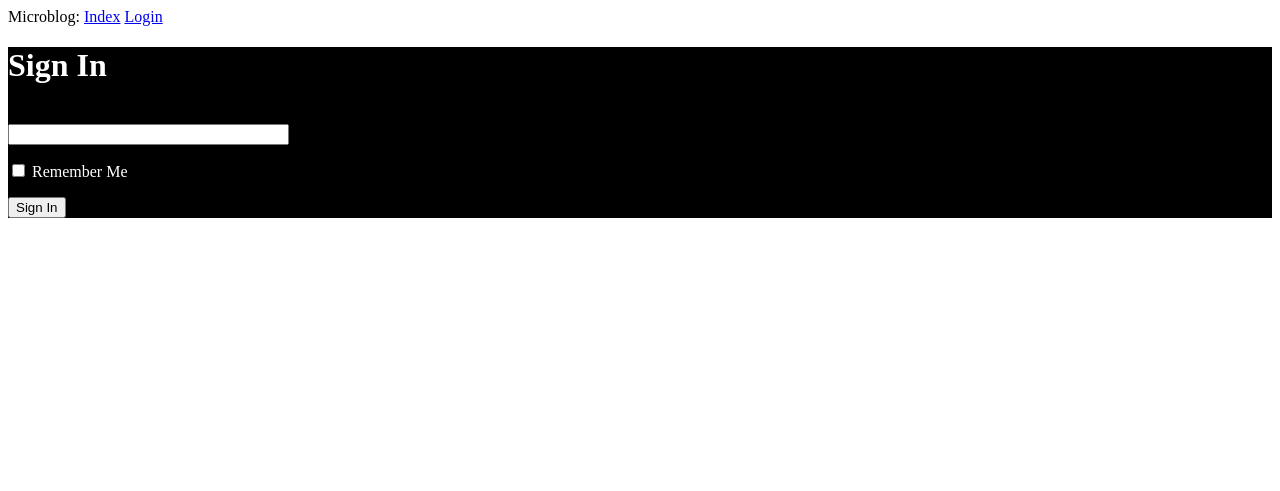
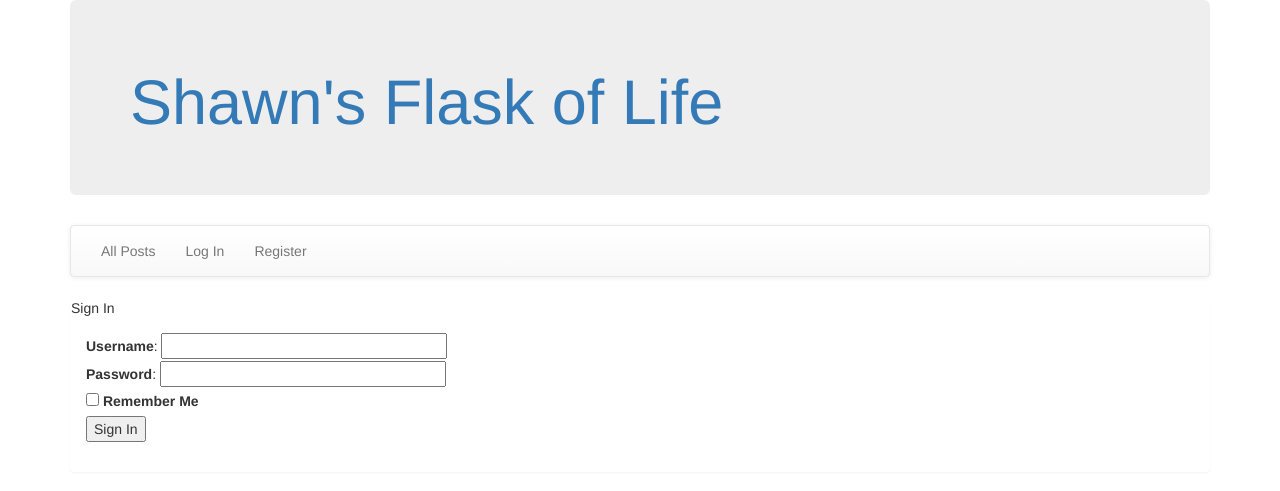
Before and after one commit to shawnco/microblog, a Flask app: page /login in a window 1280 px wide. Shown: the top 491 px of the page. Run offline with Flask 2, Linux system fonts and the light colour scheme; some libraries are stand-ins or nearby versions.

Commit message:
Trying to complete the basic tutorial

```diff
--- a/app/__init__.py
+++ b/app/__init__.py
@@ -2,10 +2,13 @@ from flask import Flask
 from config import Config
 from flask_sqlalchemy import SQLAlchemy
 from flask_migrate import Migrate
+from flask_login import LoginManager
 
 app = Flask(__name__)
 app.config.from_object(Config)
 db = SQLAlchemy(app)
 migrate = Migrate(app, db)
+login = LoginManager(app)
+login.login_view = 'login'
 
 from app import routes, models
--- a/app/forms.py
+++ b/app/forms.py
@@ -1,6 +1,7 @@
 from flask_wtf import FlaskForm
 from wtforms import StringField, PasswordField, BooleanField, SubmitField, TextAreaField
-from wtforms.validators import DataRequired
+from wtforms.validators import DataRequired, ValidationError, Email, EqualTo
+from app.models import User
 
 class LoginForm(FlaskForm):
     username = StringField('Username', validators=[DataRequired()])
@@ -12,3 +13,21 @@ class NewpostForm(FlaskForm):
     title = StringField('Title', validators=[DataRequired()])
     text = StringField('Text', validators=[DataRequired()])
     submit = SubmitField('Submit Post')
+
+class RegistrationForm(FlaskForm):
+    username = StringField('Username', validators=[DataRequired()])
+    email = StringField('Email', validators=[DataRequired(), Email()])
+    password = PasswordField('Password', validators=[DataRequired()])
+    password2 = PasswordField(
+        'Repeat Password', validators=[DataRequired(), EqualTo('password')])
+    submit = SubmitField('Register')
+
+    def validate_username(self, username):
+        user = User.query.filter_by(username=username.data).first()
+        if user is not None:
+            raise ValidationError('Please use a different username.')
+
+    def validate_email(self, email):
+        user = User.query.filter_by(email=email.data).first()
+        if user is not None:
+            raise ValidationError('Please use a different email address.')
--- a/app/routes.py
+++ b/app/routes.py
@@ -1,28 +1,41 @@
 from app import app, db
-from flask import render_template, request
-from app.forms import LoginForm, NewpostForm
-from app.models import Post
+from flask import render_template, request, flash, redirect, url_for
+from app.forms import LoginForm, NewpostForm, RegistrationForm
+from app.models import Post, User
 import sys
 import json
+from flask_login import current_user, login_user, login_required
+from werkzeug.urls import url_parse
 
 @app.route('/')
 @app.route('/index')
 def index():
-    content = "'Ello guvna! Fancy some fish 'n chips with ya afternoon tea?"
-    return render_template('index.html', content = content)
+    return render_template('index.html')
 
 @app.route('/login', methods=['GET', 'POST'])
 def login():
+    if current_user.is_authenticated:
+        return redirect(url_for('index'))
     form = LoginForm()
     if form.validate_on_submit():
-        print('validate login',file=sys.stderr)
-        flash('Login requested for {}, remember_me = {}').format(
-            form.username.data, form.remember_me.data
-        )
-        return redirect('/index')
-    return render_template('login.html', form=form, title='Sign In to the Madhouse')
+        user = User.query.filter_by(username = form.username.data).first()
+        if user is None or not user.check_password(form.password.data):
+            flash('Invalid username or password')
+            return redirect(url_for('login'))
+        login_user(user, remember = form.remember_me.data)
+        next_page = request.args.get('next')
+        if not next_page or url_parse(next_page).netloc != '':
+            next_page = url_for('index')
+        return redirect(next_page)
+    return render_template('login.html', title = 'Sign In to the Flask', form = form)
+
+@app.route('/logout')
+def logout():
+    logout_user()
+    return redirect(url_for('index'))
 
 @app.route('/newpost', methods=['GET', 'POST'])
+@login_required
 def newpost():
     print('request?',request.form,file=sys.stderr)
     content = ''
@@ -36,11 +49,6 @@ def newpost():
         db.session.commit()
     return render_template('newpost.html', content = content, form = form)
 
-@app.route('/modlist')
-def mod_list():
-    content = ['jere', 'luke', 'kinka', 'kss', 'nerdforjesus1']
-    return render_template('modlist.html', content = content)
-
 @app.route('/posts')
 def posts():
     content = Post.query.all()
@@ -50,3 +58,17 @@ def posts():
 def post(id):
     content = Post.query.get(id)
     return render_template('post.html', content = content)
+
+@app.route('/register', methods=['GET', 'POST'])
+def register():
+    if current_user.is_authenticated:
+        return redirect(url_for('index'))
+    form = RegistrationForm()
+    if form.validate_on_submit():
+        user = User(username=form.username.data, email=form.email.data)
+        user.set_password(form.password.data)
+        db.session.add(user)
+        db.session.commit()
+        flash('Congratulations, you are now a registered user!')
+        return redirect(url_for('login'))
+    return render_template('register.html', title='Register', form=form)
--- a/app/templates/base.html
+++ b/app/templates/base.html
@@ -1,21 +1,36 @@
 <html>
     <head>
         <title>Shawn Learns Flask!</title>
-        <style type='text/css'>
-            #content{
-                background-color: black;
-                color: white;
-            }
-        </style>
+        <link rel="stylesheet" href="https://maxcdn.bootstrapcdn.com/bootstrap/3.3.7/css/bootstrap.min.css" integrity="sha384-BVYiiSIFeK1dGmJRAkycuHAHRg32OmUcww7on3RYdg4Va+PmSTsz/K68vbdEjh4u" crossorigin="anonymous">
+        <link rel="stylesheet" href="https://maxcdn.bootstrapcdn.com/bootstrap/3.3.7/css/bootstrap-theme.min.css" integrity="sha384-rHyoN1iRsVXV4nD0JutlnGaslCJuC7uwjduW9SVrLvRYooPp2bWYgmgJQIXwl/Sp" crossorigin="anonymous">
     </head>
     <body>
-        <div>
-            Microblog:
-            <a href='/index'>Index</a>
-            <a href='/login'>Login</a>
-        </div>
-        <div id='content'>
-            {% block content %}{% endblock %}
+        <div class='container'>
+            <div class='jumbotron'>
+                <h1><a href='/index'>Shawn's Flask of Life</a></h1>
+            </div>
+            <nav class='navbar navbar-default'>
+                <div class='container-fluid'>
+                    <ul class='nav navbar-nav'>
+                        <li><a href='/posts'>All Posts</a></li>
+                        {% if current_user.is_anonymous %}
+                        <li><a href='{{ url_for("login") }}'>Log In</a></li>
+                        <li><a href='{{ url_for("register") }}'>Register</a></li>
+                        {% else %}
+                        <li><a href='{{ url_for("newpost") }}'>New Post</a></li>
+                        <li><a href='{{ url_for("logout") }}'>Log Out</a></li>
+                        {% endif %}
+                        {% if current_user.username %}
+                        <li>Currently logged in as {{ current_user.username }}</li>
+                        {% endif %}
+                    </ul>
+                </div>
+            </nav>
+            <div class='row'>
+                <div class='col-xs-12'>
+                    {% block content %}{% endblock %}
+                </div>
+            </div>
         </div>
     </body>
 </html>
--- a/app/templates/login.html
+++ b/app/templates/login.html
@@ -1,14 +1,27 @@
 {% extends 'base.html' %}
 
 {% block content %}
-<h1>Sign In</h1>
-<form action='' method='post'>
-    {{form.hidden_tag()}}
-    <p>
-        {{form.username_label}}<br>
-        {{form.username(size=32)}}
-    </p>
-    <p>{{form.remember_me()}} {{form.remember_me.label}}</p>
-    <p>{{form.submit()}}</p>
-</form>
+
+<div class='panel'>
+    <div class='panel-header'>Sign In</div>
+    <div class='panel-body'>
+        <form action='' method='POST'>
+            {{form.hidden_tag()}}
+            <div class='row'>
+                <div class='col-xs-12'>
+                    {{form.username.label}}: {{form.username(size=32)}}
+                </div>
+                <div class='col-xs-12'>
+                    {{form.password.label}}: {{form.password(size=32)}}
+                </div>
+                <div class='col-xs-12'>
+                    {{form.remember_me()}} {{form.remember_me.label}}
+                </div>
+                <div class='col-xs-12'>
+                    {{form.submit()}}
+                </div>
+            </div>
+        </form>
+    </div>
+</div>
 {% endblock %}
```
Also changed, not shown: app/models.py (+15 -2 lines), app/templates/index.html (+6 -1 lines), app/templates/modlist.html (deleted, +0 -10 lines), app/templates/newpost.html (+19 -8 lines), app/templates/post.html (+5 -2 lines), app/templates/posts.html (+10 -6 lines), app/templates/register.html (added, +43 -0 lines), migrations/versions/6d6047c2b10f_users_table.py (added, +29 -0 lines), app.db.
